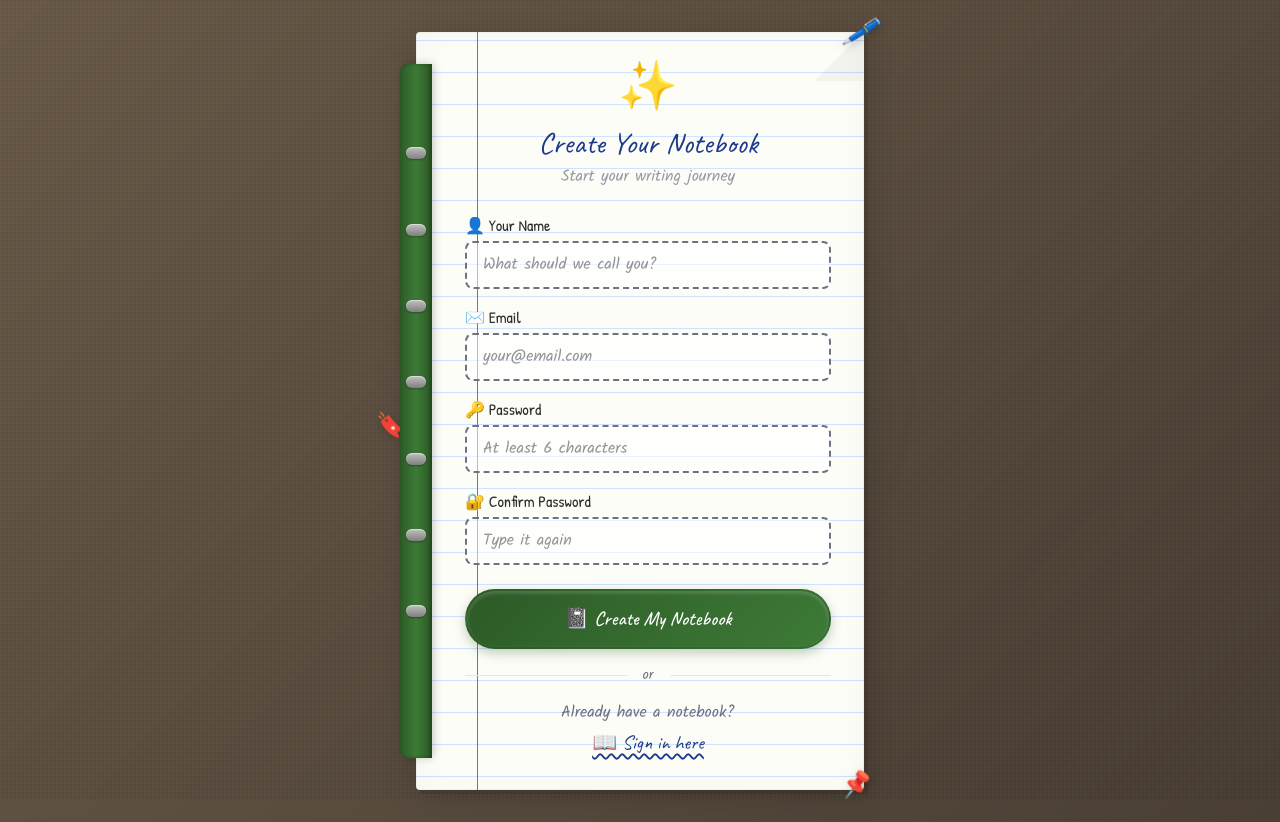
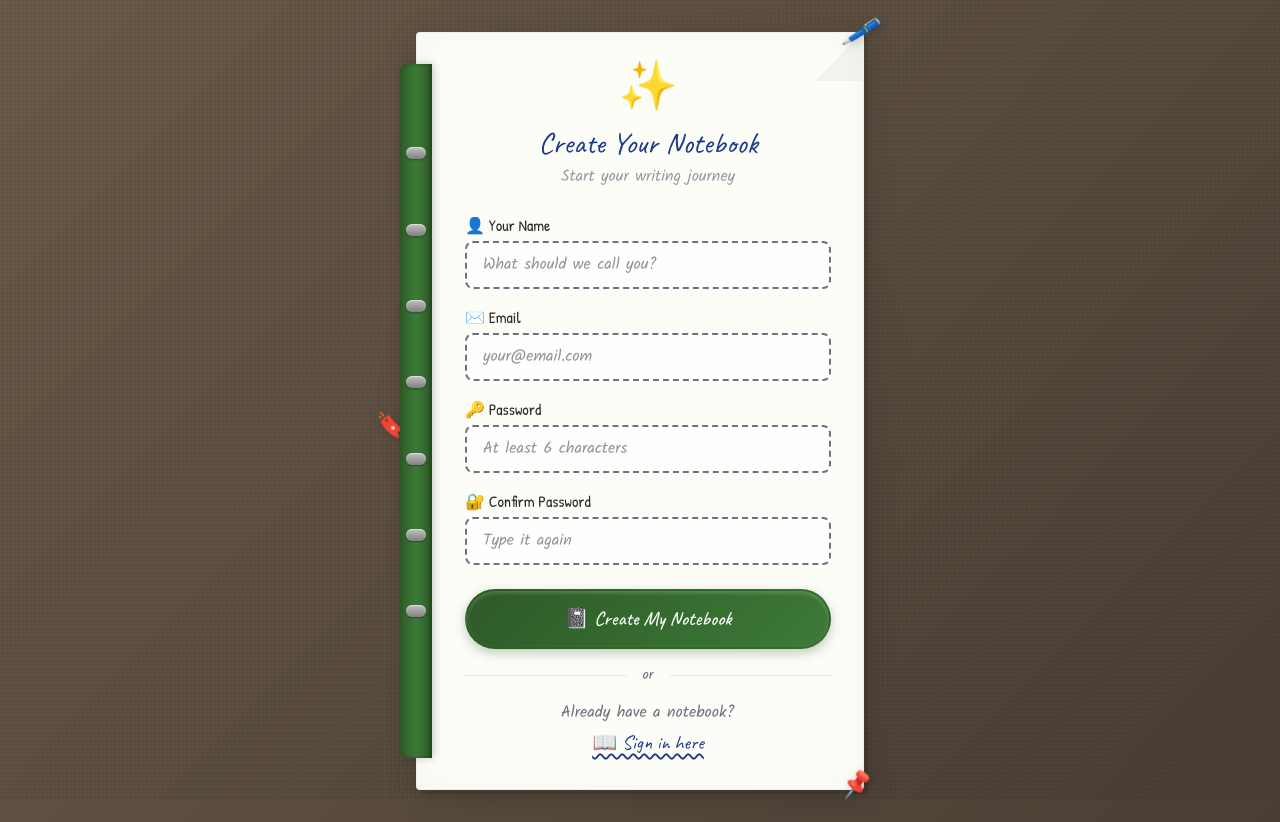
Before and after one commit to XIAOZHUXUEJAVA/hand-drawn-notebook, a Next.js app: page /register in a window 1280 px wide. Built offline with nearby package versions, Linux system fonts and the light colour scheme.

Commit message:
登录页面红线

```diff
--- a/app/login/page.tsx
+++ b/app/login/page.tsx
@@ -83,7 +83,7 @@ export default function LoginPage() {
 
         {/* Paper */}
         <div
-          className="paper-texture ruled-lines relative rounded-sm p-8 pl-12"
+          className="paper-texture relative rounded-sm p-8 pl-12"
           style={{
             backgroundColor: "var(--paper-cream)",
             boxShadow: "var(--shadow-deep), 4px 4px 0 rgba(0,0,0,0.1)",
--- a/app/register/page.tsx
+++ b/app/register/page.tsx
@@ -161,7 +161,7 @@ export default function RegisterPage() {
 
         {/* Paper */}
         <div
-          className="paper-texture ruled-lines relative rounded-sm p-8 pl-12"
+          className="paper-texture relative rounded-sm p-8 pl-12"
           style={{
             backgroundColor: "var(--paper-white)",
             boxShadow: "var(--shadow-deep), 4px 4px 0 rgba(0,0,0,0.1)",
```
